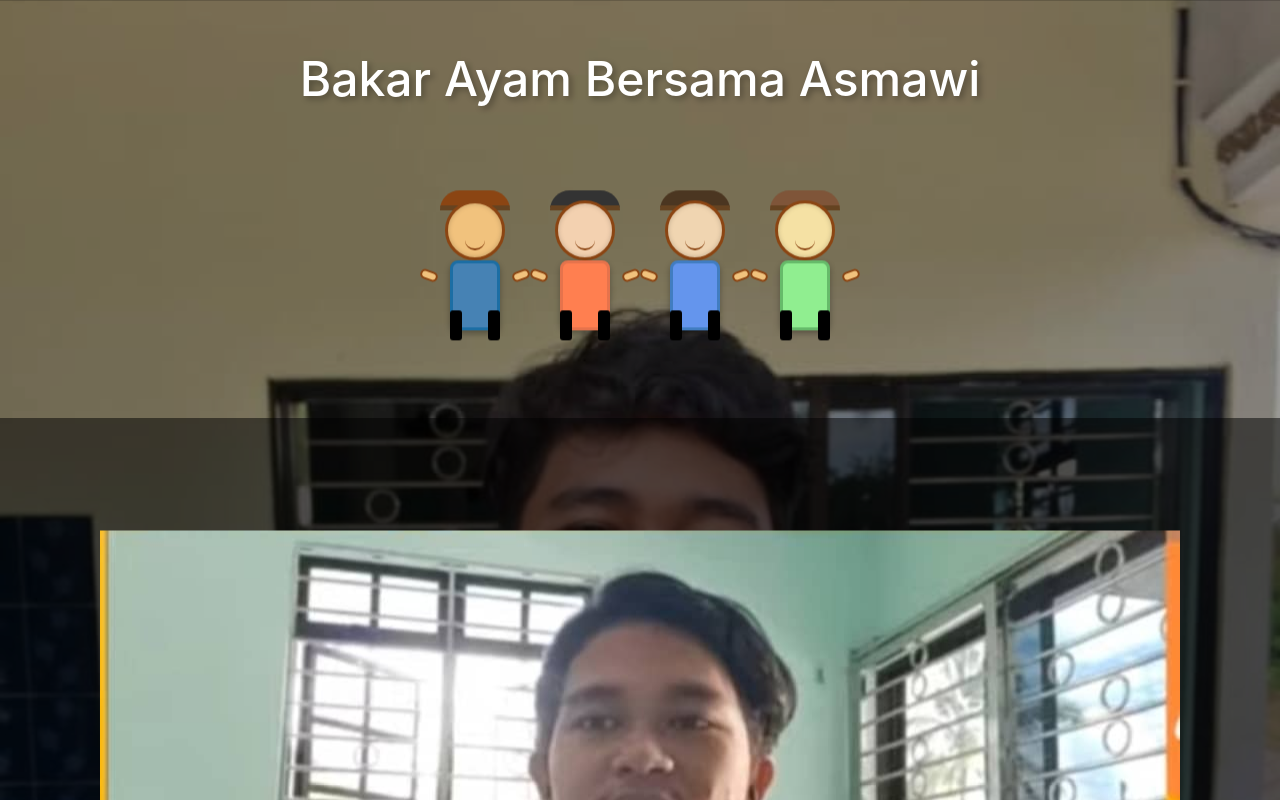
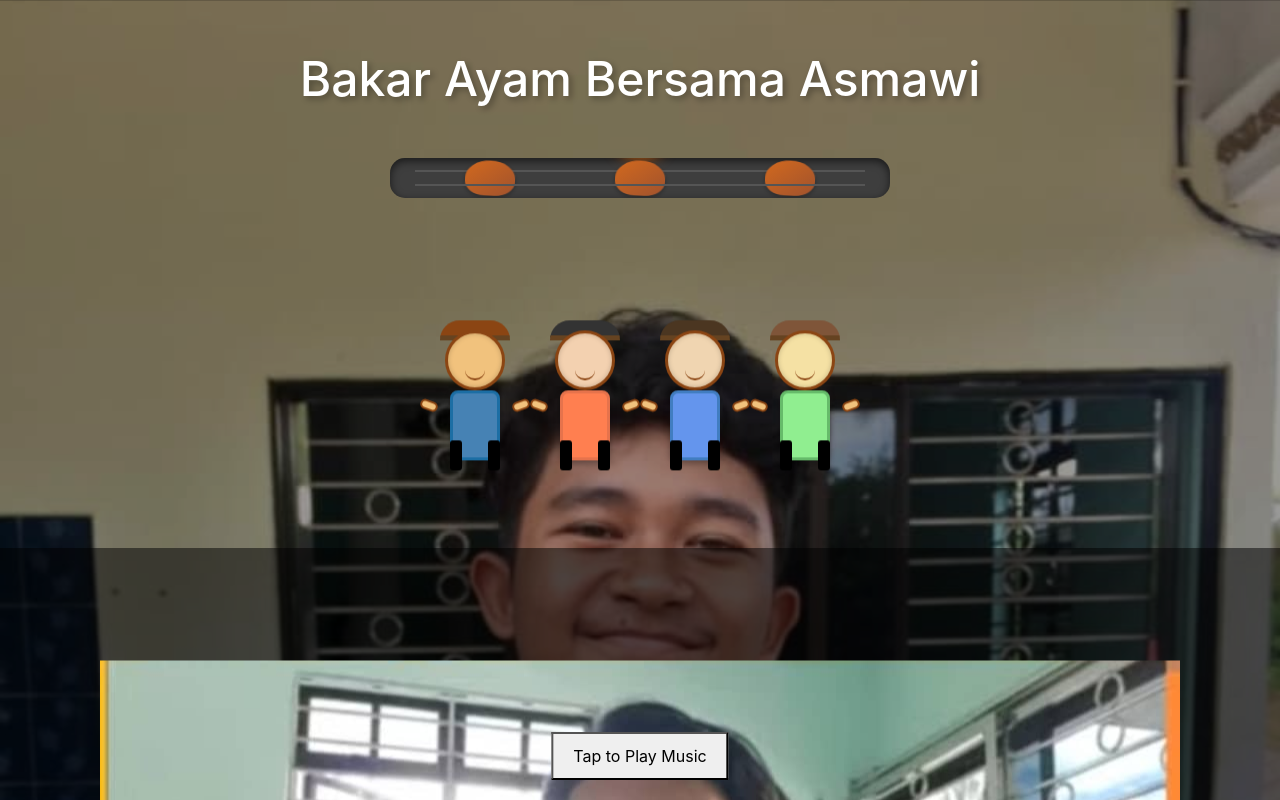
Before and after one commit to szcz-dev/bakarayamnawi, a plain HTML site: page index.html in a window 1280 px wide. Shown: the top 800 px of the page. Drawn offline with nearby package versions, Linux system fonts and the light colour scheme.

Commit message:
Update index.html

```diff
--- a/index.html
+++ b/index.html
@@ -346,7 +346,20 @@
  <body>
   <div class="container scene text-center">
    <h1 class="title">Bakar Ayam Bersama Asmawi</h1>
-
+   <!-- Grill Section -->
+   <div class="grill-container">
+    <div class="grill">
+     <div class="flame"></div>
+     <!-- Multiple Smoke Elements with varying delays -->
+     <div class="smoke" style="left: 40%; animation-delay: 0s"></div>
+     <div class="smoke" style="left: 50%; animation-delay: 1s"></div>
+     <div class="smoke" style="left: 60%; animation-delay: 2s"></div>
+     <!-- Sizzling Chicken Pieces -->
+     <div class="chicken ch1"></div>
+     <div class="chicken ch2"></div>
+     <div class="chicken ch3"></div>
+    </div>
+   </div>
    <!-- People Gathering -->
    <div class="people">
     <div class="person">
@@ -415,6 +428,29 @@
    style="display: none"
   ></audio>
 
+  <!-- Background Music with Play Button for Mobile -->
+  <audio
+   id="background-music"
+   src="budak_genz.mp3"
+   loop
+   preload="auto"
+   style="display: none"
+  ></audio>
+  <button
+   id="playMusic"
+   style="
+    position: fixed;
+    bottom: 20px;
+    left: 50%;
+    transform: translateX(-50%);
+    z-index: 10000;
+    padding: 10px 20px;
+    font-size: 16px;
+   "
+  >
+   Tap to Play Music
+  </button>
+
   <!-- YouTube IFrame API Script -->
   <script>
    // Load the IFrame Player API code asynchronously.
@@ -468,6 +504,26 @@
    document.addEventListener('click', playBackgroundMusic);
    document.addEventListener('touchstart', playBackgroundMusic);
   </script>
+  <script>
+   function startMusic() {
+    var audio = document.getElementById('background-music');
+    audio
+     .play()
+     .then(function () {
+      // Hide the button once music starts playing
+      document.getElementById('playMusic').style.display = 'none';
+     })
+     .catch(function (error) {
+      console.error('Error playing audio:', error);
+     });
+   }
+
+   // Listen for both click and touch events for better mobile compatibility
+   document.getElementById('playMusic').addEventListener('click', startMusic);
+   document
+    .getElementById('playMusic')
+    .addEventListener('touchend', startMusic);
+  </script>
   <!-- Load YouTube IFrame API -->
   <script src="https://www.youtube.com/iframe_api"></script>
  </body>
```
